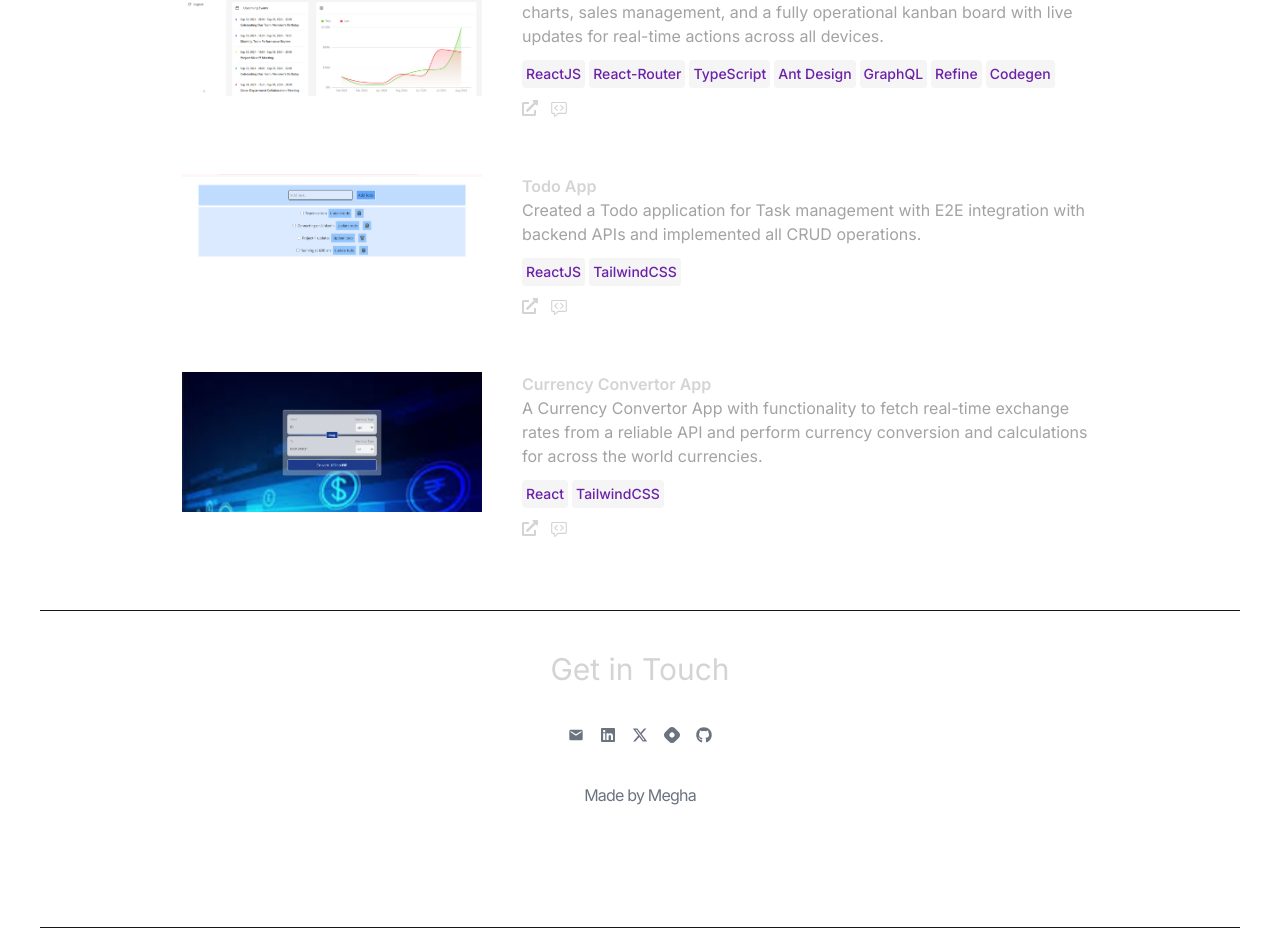
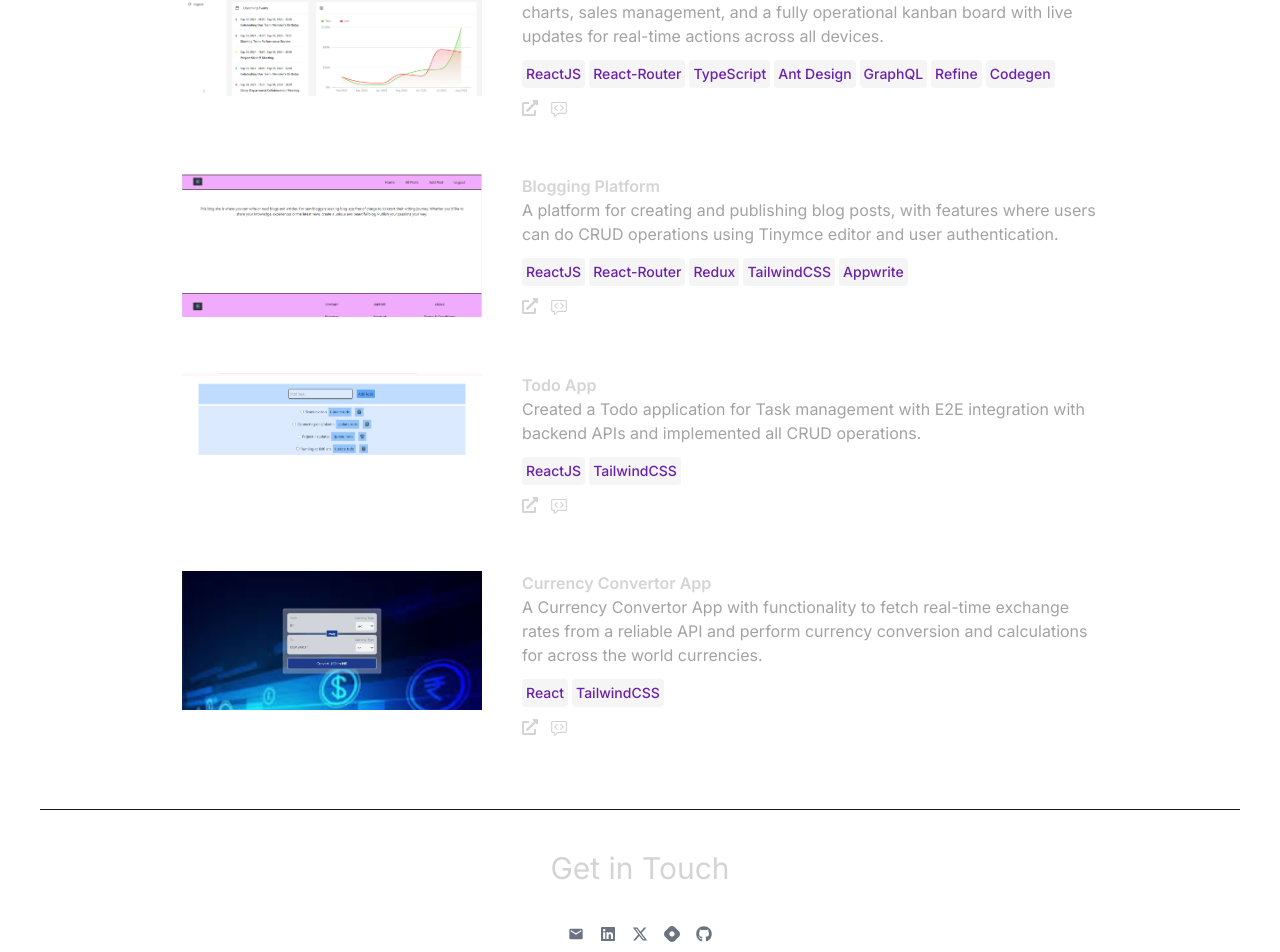
Before and after one commit to meghabathla/MyPortfolio, a React (Vite) app: page / in a window 1280 px wide. Shown: the part 2061-3013 px from the top of the page. Before the commit the page ends 2989 px from the top, so only its background shows below. Built offline with nearby package versions, Linux system fonts and the light colour scheme; a web font is replaced by a local one.

Commit message:
resolve import bug

```diff
--- a/src/constants/index.js
+++ b/src/constants/index.js
@@ -1,4 +1,5 @@
 import Project1 from "../assets/Project1.png";
+import Project2 from "../assets/Project2.png";
 import Project3 from "../assets/Project3.png";
 import Project4 from "../assets/Project4.png";
 import Project5 from "../assets/Project5.png";
@@ -40,21 +41,21 @@ export const PROJECTS = [
     live: "https://admin-dasboard-alpha.vercel.app/",
     viewCode: "https://github.com/meghabathla/Admin-Dasboard",
   },
-  // {
-  //   title: "Blogging Platform",
-  //   image: Project2,
-  //   description:
-  //     "A platform for creating and publishing blog posts, with features where users can do CRUD operations using Tinymce editor and user authentication.",
-  //   technologies: [
-  //     "ReactJS",
-  //     "React-Router",
-  //     "Redux",
-  //     "TailwindCSS",
-  //     "Appwrite",
-  //   ],
-  //   live: "https://blog-post-with-appwrite.vercel.app/",
-  //   viewCode: "https://github.com/meghabathla/Blog-post",
-  // },
+  {
+    title: "Blogging Platform",
+    image: Project2,
+    description:
+      "A platform for creating and publishing blog posts, with features where users can do CRUD operations using Tinymce editor and user authentication.",
+    technologies: [
+      "ReactJS",
+      "React-Router",
+      "Redux",
+      "TailwindCSS",
+      "Appwrite",
+    ],
+    live: "https://blog-post-with-appwrite.vercel.app/",
+    viewCode: "https://github.com/meghabathla/Blog-post",
+  },
   {
     title: "Todo App",
     image: Project4,
```
Also changed, not shown: src/assets/Project2.png (added).
